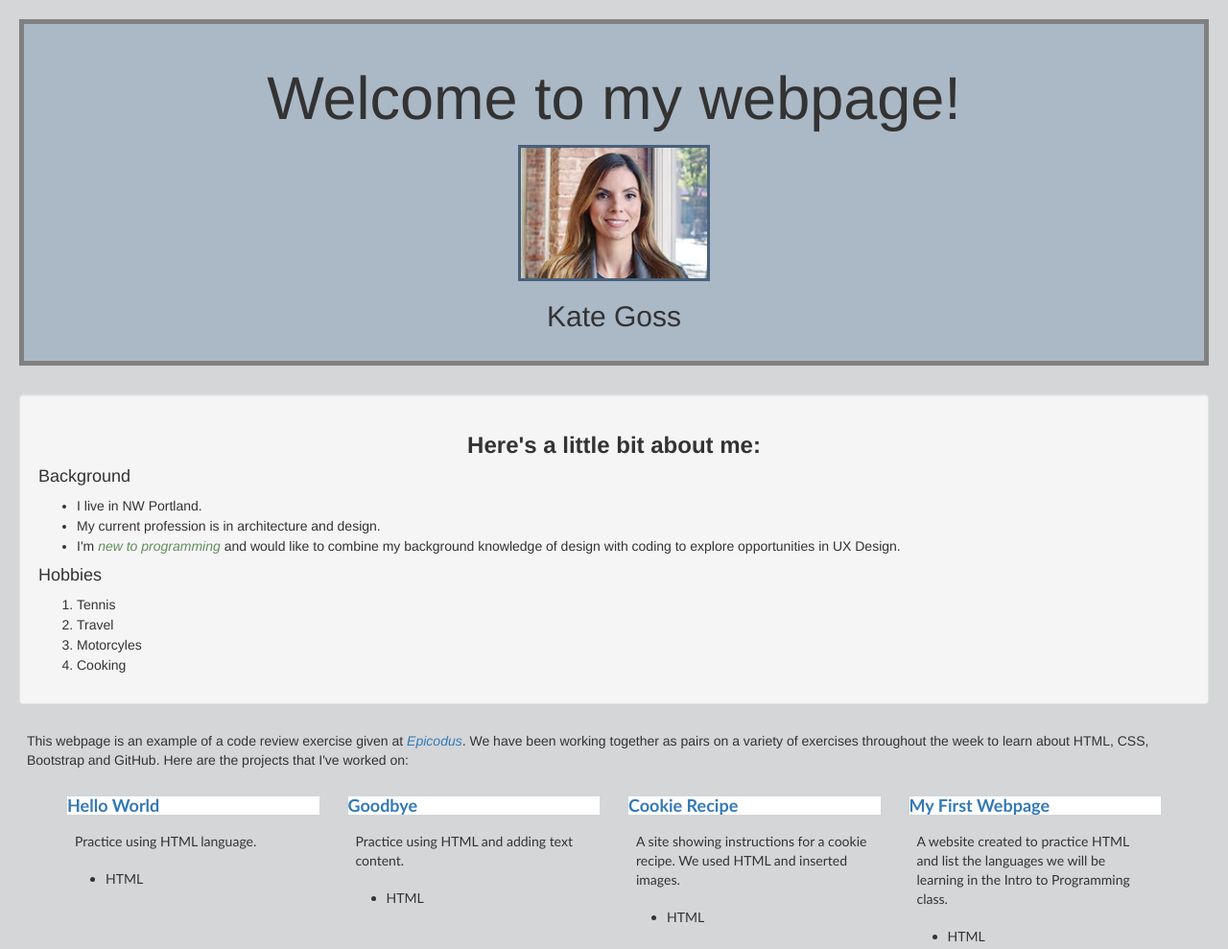
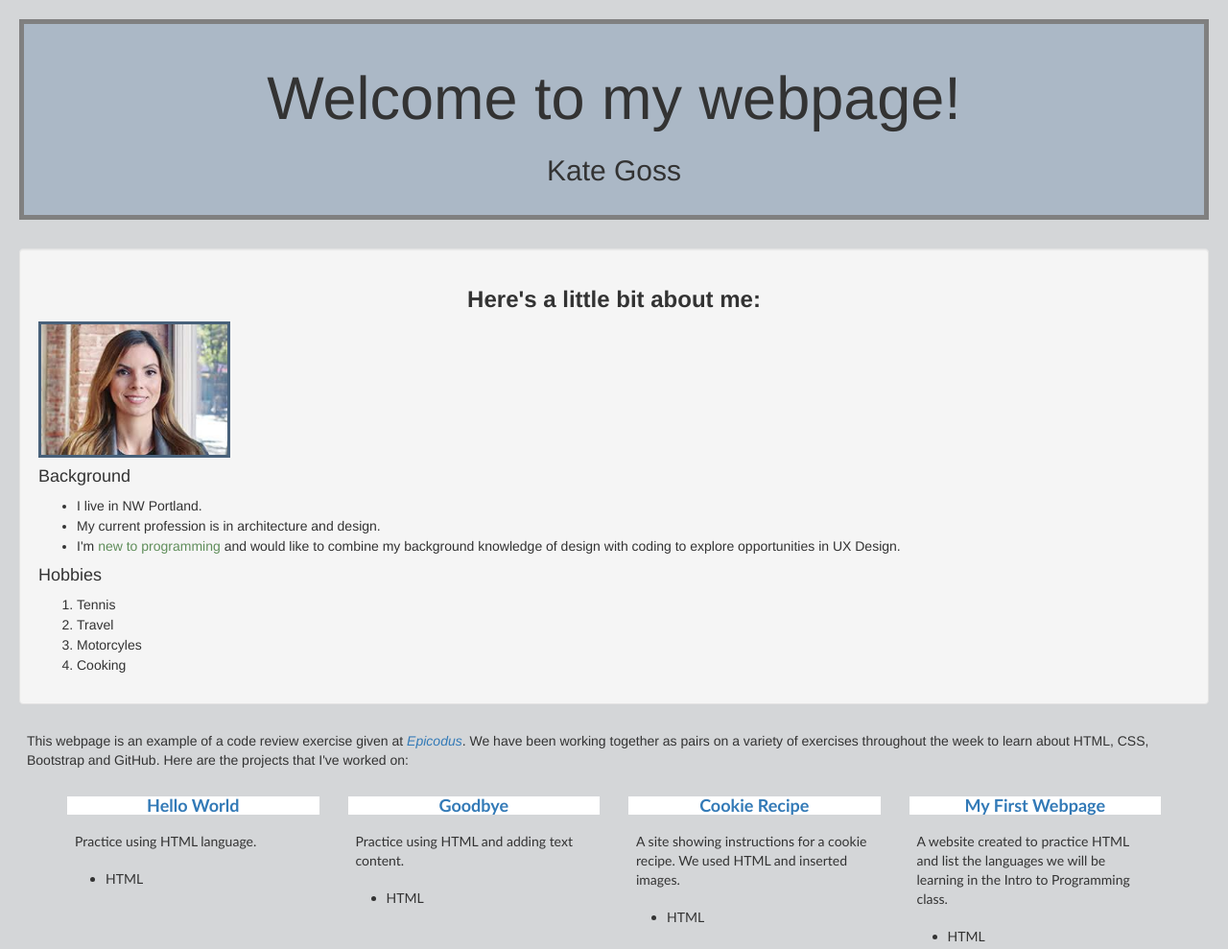
Before and after one commit to kategoss/about-me, a plain HTML site: page index.html in a window 1280 px wide. Shown: the top 989 px of the page at 96% size. Drawn offline with Linux system fonts and the light colour scheme.

Commit message:
move picture from title to about me section

```diff
--- a/css/styles.css
+++ b/css/styles.css
@@ -29,6 +29,7 @@ p {
   max-width: 200px;
   max-height: 200px;
   margin: 40px:
+  float:center;
 }
 
 .jumbotron {
@@ -40,13 +41,7 @@ p {
 }
 
 .emphasis {
-  font-style: oblique;
   color: #608e5b;
-}
-
-.column {
-  width: 300px;
-  float: left
 }
 
 .col-md-3 {
@@ -56,4 +51,5 @@ p {
 .col-md-3 h4 {
   font-weight: 600;
   background-color: white;
+  text-align: center;
 }
--- a/index.html
+++ b/index.html
@@ -9,12 +9,13 @@
   <body>
     <div class="jumbotron">
       <h1>Welcome to my webpage!</h1>
-      <img id="intro-photo" src="img/photo.jpeg" alt="photo of Kate Goss" class="center">
       <h2>Kate Goss</h2>
     </div>
 
     <div class="well">
       <h3><strong>Here's a little bit about me:</strong></h3>
+      <img id="intro-photo" src="img/photo.jpeg" alt="photo of Kate Goss">
+      <div class="aboutme">
         <h4>Background</h4>
         <ul>
           <li>I live in NW Portland.</li>
@@ -28,6 +29,7 @@
           <li>Motorcyles</li>
           <li>Cooking</li>
         </ol>
+      </div>
     </div>
 
     <p>This webpage is an example of a code review exercise given at <a href="https://www.epicodus.com/"><em>Epicodus</em></a>. We have been working together as pairs on a variety of exercises throughout the week to learn about HTML, CSS, Bootstrap and GitHub. Here are the projects that I've worked on:
```
Lines whose indentation alone changed are shown as unchanged.
